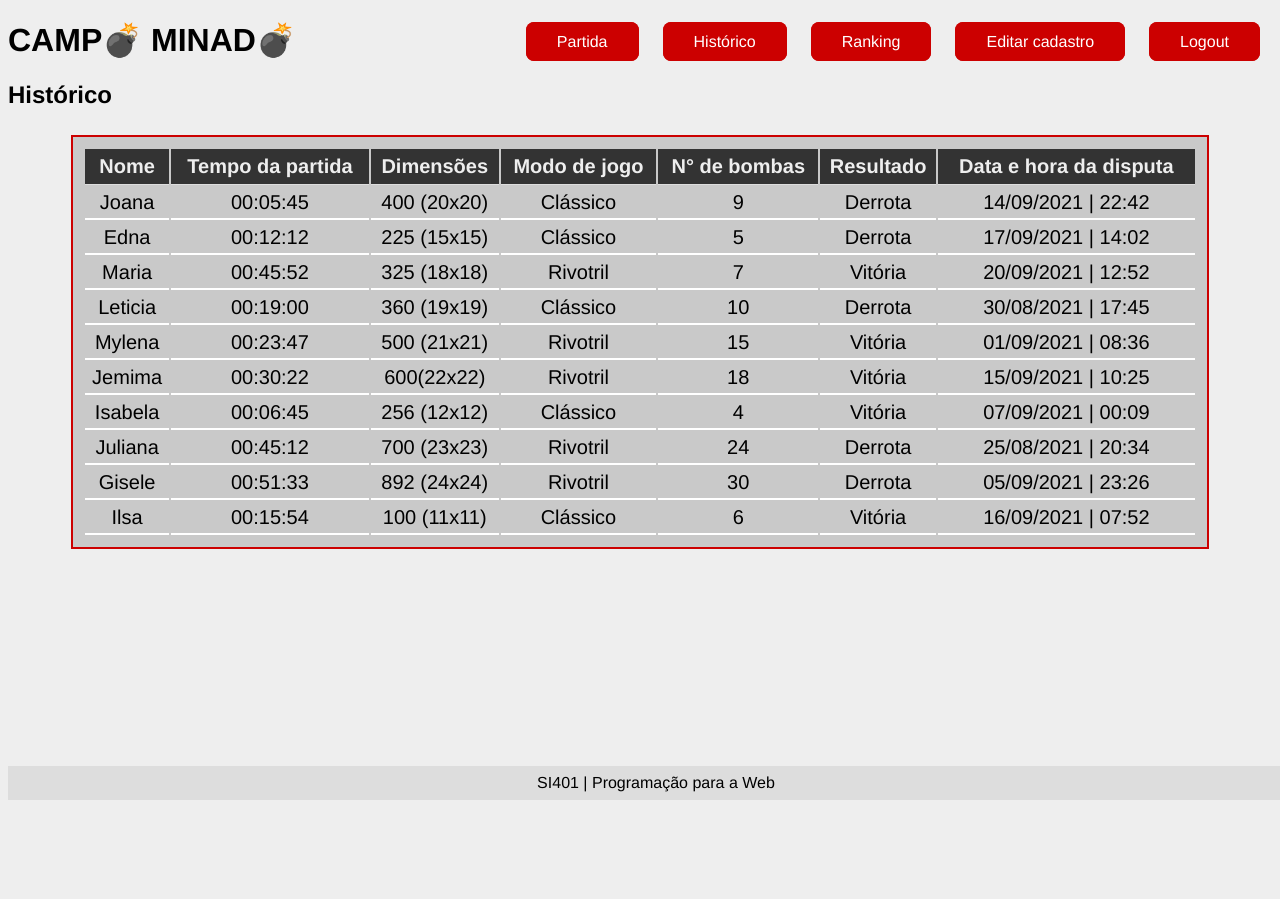
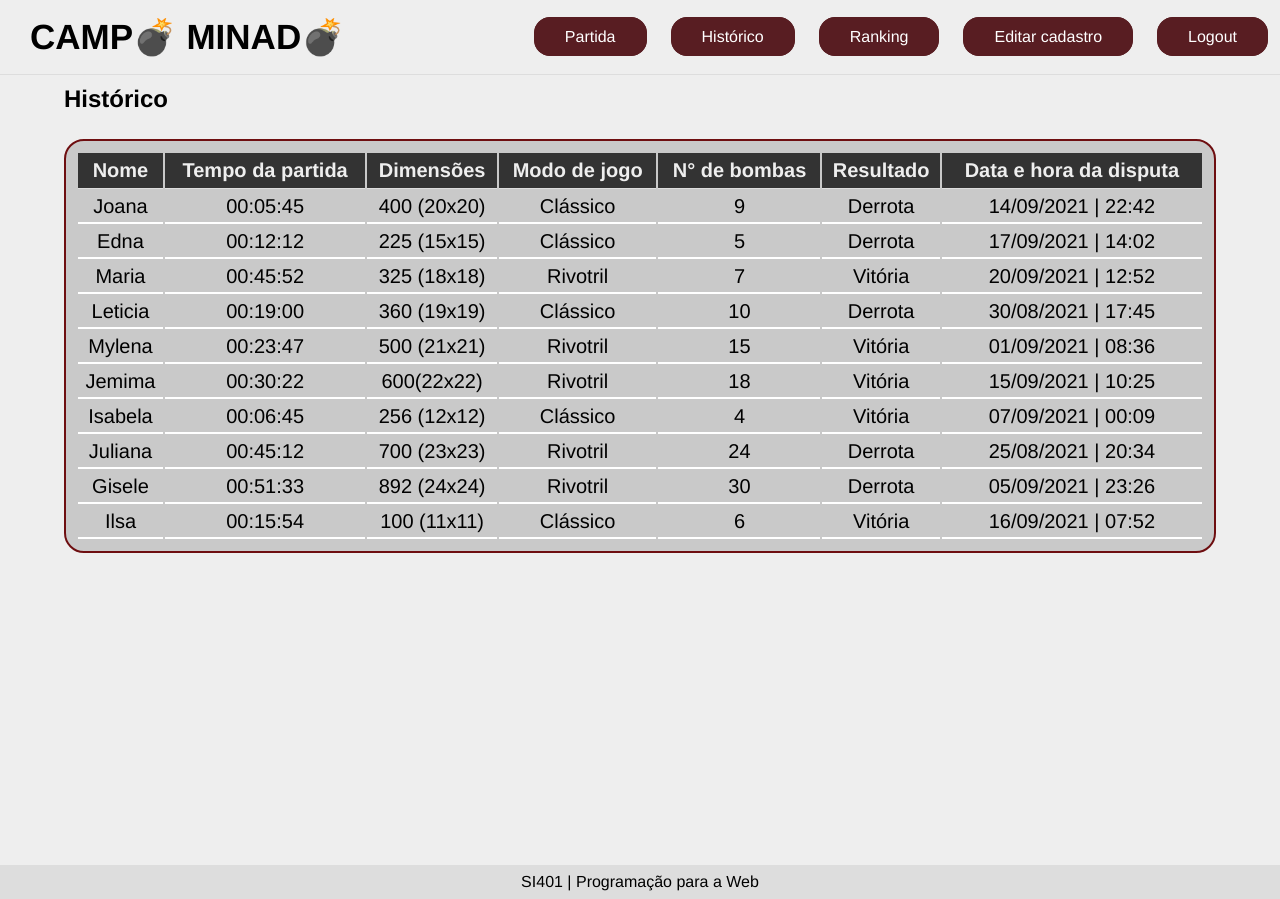
Before and after one commit to si401-web/campo-minado, a PHP site: page /historico.html in a window 1280 px wide. Before the commit the page ends 800 px from the top, so only its background shows below. Run offline with PHP 8.4, Linux system fonts and the light colour scheme.

Commit message:
Ajuste no layout nas seções nas páginas, tabelas e cabeçalho

```diff
--- a/css/main.css
+++ b/css/main.css
@@ -4,20 +4,33 @@
 
 body {
     background-color: #EEE;
-	padding-bottom: 36px;
+    margin: 0;
+}
+
+header {
+    display: flex;
+    align-items: center;
+    justify-content: space-between;
+    width: 100%;
+    border-bottom: 1px solid rgb(221, 221, 221);
+    padding: 16px 0;
+    margin-bottom: 10px;
 }
 
 header h1 {
     color: #000;
     text-transform: uppercase;
+    padding: 0 30px;
+    font-size: 35px;
+    margin: 0;
 }
 
 h2 {
     margin: auto;
 }
 
-nav {
-	float: right;
+#menu {
+    margin: 0;
 }
 
 ul#menu {
@@ -33,38 +46,69 @@ ul#menu li {
 ul#menu li a {
     text-decoration: none;
     color: #fff;
-    background-color: #C00;
-    border: 1px solid #C00;
+    background-color: #581d22;
+    border: 1px solid #581d22;
     padding: 10px 30px;
-    border-radius: 8px;
+    border-radius: 16px;
     width: 200px;
     text-align: center;
 }
 
 ul#menu li a:hover {
     background-color: #EEE;
-    color: #C00;
+    color: #581d22;
     box-shadow: 0 12px 10px 0 rgba(0, 0, 0, 0.24), 0 10px 50px 0 rgba(0, 0, 0, 0.19);
 }
 
 button {
-	background: #966;
+    background: #6E0E10;
     border: none;
     padding: 12px 20px;
     color: #FFF;
-	border-radius: 2px;
+    border-radius: 30px;
     font-weight: bold;
-	width: 100%;
+    min-width: 50%;
+    cursor: pointer;
 }
 
 button:hover {
-    opacity: 0.75;
+    background-color: #EEE;
+    color: #6E0E10;
+    box-shadow: 0 12px 10px 0 rgba(0, 0, 0, 0.24), 0 10px 50px 0 rgba(0, 0, 0, 0.19);
 }
 
 hr {
     width: 100%;
-	border-color: #C00;
+    border-color: #6E0E10;
 }
+
+.center {
+    text-align: center;
+}
+
+.col-half {
+    float: left;
+    width: 48%;
+    margin-right: 5px;
+}
+
+.tab {
+    margin-left: 60px;
+}
+
+.historico-titulo {
+    margin: auto;
+    width: 90%;
+}
+
+.ranking-titulo {
+    width: 90%;
+}
+
+.historico-secao {
+    min-height: 95vh;
+}
+
 
 /* Scrollbar */
 
@@ -86,9 +130,8 @@ hr {
 
 footer {
     text-align: center;
-	position: fixed;
-	width: 100%;
     bottom: 0;
     background-color: #DDD;
     padding: 8px;
+    margin-top: 20px;
 }
--- a/css/table.css
+++ b/css/table.css
@@ -1,6 +1,6 @@
-#historico-tabela {
+#tabela-padrao {
     width: 90%;
-    border: 2px solid #C00;
+    border: 2px solid #6E0E10;
     padding-top: 10px;
     padding-bottom: 10px;
     padding-left: 10px;
@@ -10,21 +10,11 @@
     margin-right: auto;
     background-color: #c9c9c9;
     overflow-x: auto;
+    border-radius: 20px;
 }
 
 #ranking {
-    width: 50%;
-    border: 2px solid #C00;
-    padding-top: 10px;
-    padding-bottom: 10px;
-    padding-left: 10px;
-    padding-right: 10px;
-    margin-top: 26px;
-    margin-left: auto;
-    margin-right: auto;
-    height: 490px;
-    background-color: #E0E0E0;
-    overflow-x: auto;
+    min-height: 82vh;
 }
 
 table {
@@ -34,26 +24,16 @@ table {
     font-size: 20px;
 }
 
-#historico-tabela table {
+#tabela-padrao table {
     border-collapse: collapse;
 }
 
-#historico-tabela th {
+#tabela-padrao th {
     border: none;
     background-color: #333;
     color: #EEE;
     border-bottom: 1px solid #ddd;
     padding: 6px 0;
-}
-
-#ranking th {
-    border: none;
-    border-radius: 3px;
-    background-color: gray;
-}
-
-#ranking tr:nth-child(odd) {
-    background-color: #ADADAD;
 }
 
 td {
@@ -62,6 +42,6 @@ td {
     padding: 4px 0;
 }
 
-#historico-tabela tr:hover {
+#tabela-padrao tr:hover {
     background-color: gray;
 }
--- a/historico.html
+++ b/historico.html
@@ -4,8 +4,7 @@
 <head>
     <title>Campo Minado | Histórico</title>
     <meta charset="UTF-8" />
-    <meta name="keywords"
-        content="Unicamp, Tecnologia, Análise, Desenvolvimento, Sistemas, Programação, Web, SI401, Jogo, Campo Minado" />
+    <meta name="keywords" content="Unicamp, Tecnologia, Análise, Desenvolvimento, Sistemas, Programação, Web, SI401, Jogo, Campo Minado" />
     <link rel="stylesheet" type="text/css" href="css/main.css">
     <link rel="stylesheet" type="text/css" href="css/table.css">
 </head>
@@ -13,6 +12,10 @@
 <body>
 
     <header>
+        <h1 title="Campo Minado">
+            Camp&#x1f4a3; Minad&#x1f4a3;
+        </h1>
+
         <nav>
             <ul id="menu">
                 <li>
@@ -32,16 +35,13 @@
                 </li>
             </ul>
         </nav>
-        <h1 title="Campo Minado">
-            Camp&#x1f4a3; Minad&#x1f4a3;
-        </h1>
     </header>
 
-    <section>
-        <h2>Histórico</h2>
+    <section class="historico-secao">
+        <h2 class="historico-titulo">Histórico</h2>
 
         <div>
-            <table id="historico-tabela">
+            <table id="tabela-padrao">
                 <tr>
                     <th>Nome</th>
                     <th>Tempo da partida</th>
```
Also changed, not shown: css/tabuleiro.css (+13 -36 lines), jogo.html (+4 -5 lines), ranking.html (+7 -10 lines). Lines whose indentation alone changed are shown as unchanged.
